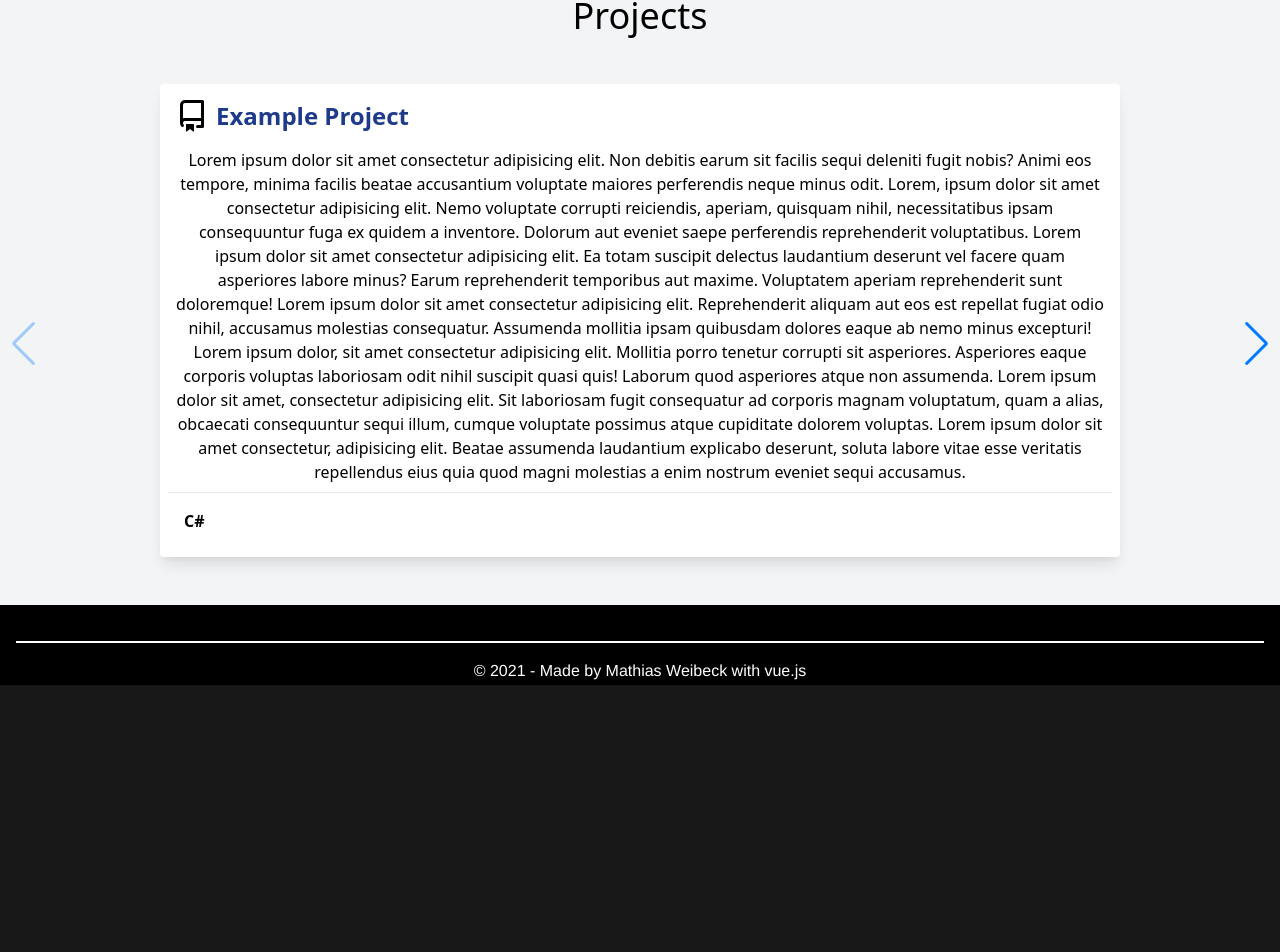
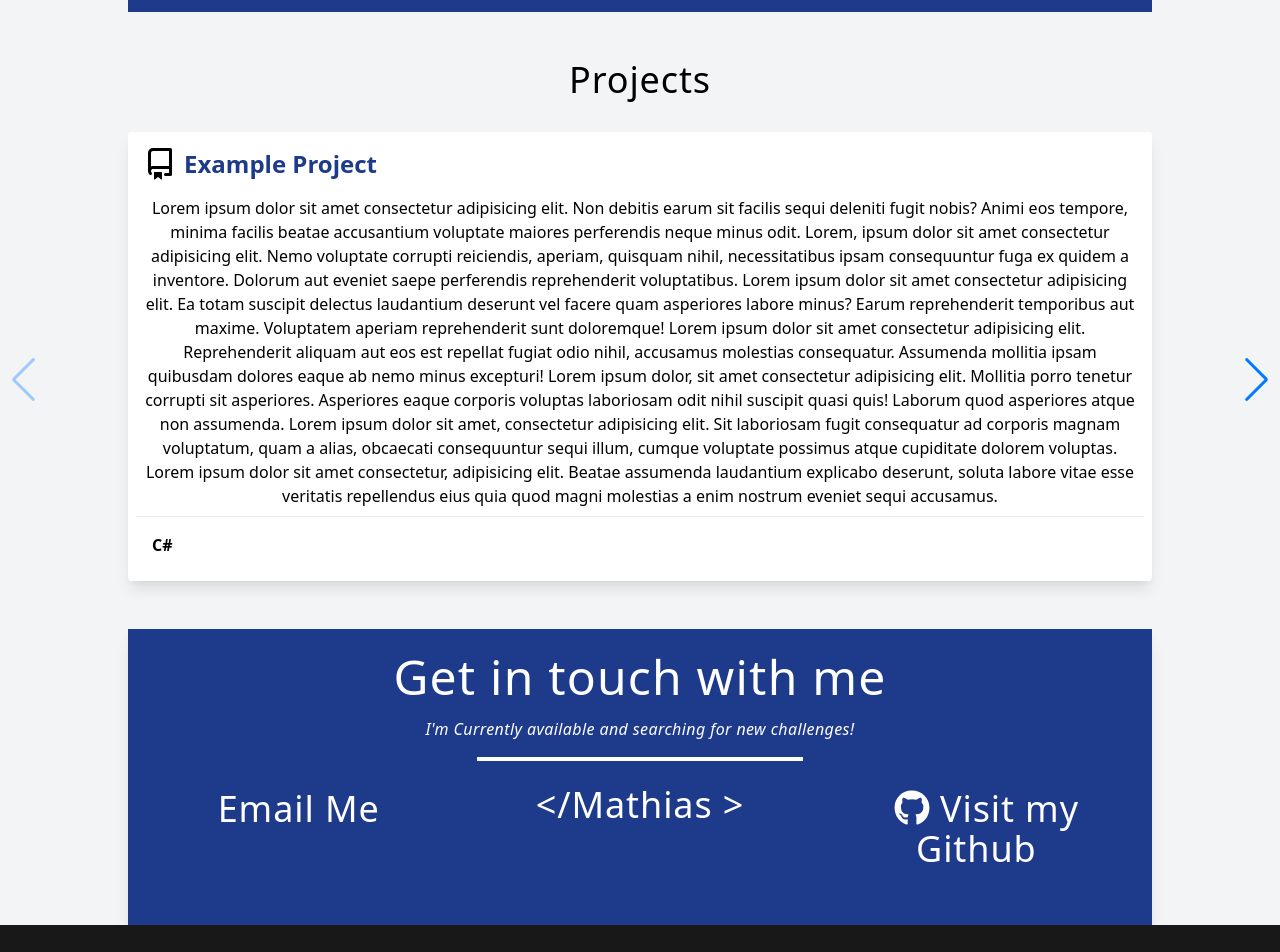
Before and after one commit to Weibeck/Portfolio, a Vue app: page / in a window 1280 px wide. Shown: the part 1789-2741 px from the top of the page. Before the commit the page ends 2474 px from the top, so only its background shows below. Built offline with nearby package versions, Linux system fonts and the light colour scheme.

Commit message:
Added base of contact section, small fixes on css

```diff
--- a/src/App.vue
+++ b/src/App.vue
@@ -33,7 +33,7 @@
 
 methods: {
     handleScroll(){
-        if(window.pageYOffset>900){
+        if(window.pageYOffset>920){
             if(this.atTopOfPage) this.atTopOfPage = false
         }else{
             if(!this.atTopOfPage) this.atTopOfPage = true
@@ -79,7 +79,7 @@
 nav.scrolled {
   transition: ease-in 250ms;
 a{
-  color: rgba($color: black, $alpha: 1.0);
+  color: rgba($color: #181818, $alpha: 1.0);
 }
 a:hover {
   font-weight: 500;
--- /dev/null
+++ b/src/components/Contact.vue
@@ -0,0 +1,59 @@
+<template lang="">
+<div class="container mx-auto w-4/5">
+<div class="grid grid-cols-6 gap-4 h-auto gap-4 bg-blue-900 shadow-lg p-2 font-sans text-white">
+
+
+    <div class="col-span-6 pt-4">
+<h3 class="font-medium tracking-wide text-center text-5xl">
+    Get in touch with me
+</h3>
+</div>
+
+<div class="col-span-6">
+<h3 class="font-medium italic tracking-wide text-center text-1xl">
+    I'm Currently available and searching for new challenges!
+</h3>
+</div>
+
+    <div class="col-span-2 pb-12 pt-8">
+        <p class="text-center">
+        <a href="mailto:weibeck@outlook.com" class="font-sans tracking-wide w-auto text-left text-4xl font-light btn-footer">
+            Email Me
+        </a>
+        </p>
+    </div>
+
+<div class="col-span-2">
+<div class="border-t-4 border-white pt-6">
+<p class="text-center font-sans tracking-wide w-auto text-left text-4xl font-light">
+    &lt;/Mathias &gt;
+</p>
+</div>
+</div>
+
+<div class="col-span-2 pb-12 pt-8">
+    <p class="text-center">
+      <a href="" class="font-sans tracking-wide w-auto text-left text-4xl font-light btn-footer">
+         <fa :icon="['fab', 'github']" size="xl" href="#" /> Visit my Github
+      </a>
+    </p>
+</div>
+
+</div>
+</div>
+
+</template>
+<script>
+export default {
+
+}
+</script>
+<style lang="scss">
+    .btn-footer{
+        padding: 10px;
+        transition: 150ms ease;
+    }
+    .btn-footer:hover{
+        color: black;
+    }
+</style>
--- a/src/components/Footer.vue
+++ b/src/components/Footer.vue
@@ -1,5 +1,5 @@
 <template lang="">
-    <div class="footer bg-black relative pt-1 border-b-2 border-black">
+    <div class="footer footer-bg relative pt-1 border-b-2 border-black">
         <div class="container mx-auto p-4 flex flex-col items-center">
 
         </div>
@@ -23,6 +23,8 @@
 
 }
 </script>
-<style lang="">
-
+<style lang="scss">
+    .footer-bg{
+        background-color: #181818;
+    }
 </style>
--- a/src/components/GithubCard.vue
+++ b/src/components/GithubCard.vue
@@ -1,5 +1,5 @@
 <template lang="">
-<div class="grid grid-cols-1 w-3/4 h-auto bg-white shadow-lg rounded p-2 font-sans mx-auto mb-12">
+<div class="grid grid-cols-1 h-auto bg-white shadow-lg rounded w-4/5 p-2 font-sans mx-auto mb-12">
 
 <!-- Title Slot -->
 <div class="flex min-h-full p-2">
@@ -31,7 +31,7 @@
 
 <footer class="text-left p-4 font-semibold">
   <slot name="footer">
-          Footah
+          Footer
   </slot>
 </footer>
 
--- a/src/components/Projects.vue
+++ b/src/components/Projects.vue
@@ -29,7 +29,7 @@
 
   <GithubCard>
 <template v-slot:title>
-Example Project
+Word Dictionary
 </template>
 
 <template v-slot:summary>
@@ -40,6 +40,7 @@
 Lorem ipsum dolor, sit amet consectetur adipisicing elit. Mollitia porro tenetur corrupti sit asperiores. Asperiores eaque corporis voluptas laboriosam odit nihil suscipit quasi quis! Laborum quod asperiores atque non assumenda.
 Lorem ipsum dolor sit amet, consectetur adipisicing elit. Sit laboriosam fugit consequatur ad corporis magnam voluptatum, quam a alias, obcaecati consequuntur sequi illum, cumque voluptate possimus atque cupiditate dolorem voluptas.
 Lorem ipsum dolor sit amet consectetur, adipisicing elit. Beatae assumenda laudantium explicabo deserunt, soluta labore vitae esse veritatis repellendus eius quia quod magni molestias a enim nostrum eveniet sequi accusamus.
+
 </template>
 
 <template v-slot:footer>
@@ -49,22 +50,6 @@
 
   </swiper-slide>
 
-  <swiper-slide>
-
-
-  </swiper-slide>
-
-  <swiper-slide>
-
-
-  </swiper-slide>
-
-  <swiper-slide>
-
-
-  </swiper-slide>
-
-  <swiper-slide>Slide 6</swiper-slide><swiper-slide>Slide 7</swiper-slide><swiper-slide>Slide 8</swiper-slide><swiper-slide>Slide 9</swiper-slide>
   </swiper>
 </template>
 
--- a/src/view/Home.vue
+++ b/src/view/Home.vue
@@ -46,7 +46,7 @@
 </div>
 
 <div class="about-me bg-gray-100">
-<div class="container mx-auto px-4 bg-white shadow-lg">
+<div class="container mx-auto px-4 bg-white shadow-lg w-4/5">
 <div class="grid grid-rows-3 grid-flow-col gap-4">
 <div class="row-span-3 py-8 pl-16">
 <img class="rounded-xl mx-auto shadow-xl" :src="CvImage" alt="Profile Picture" width="384" height="512">
@@ -136,7 +136,7 @@
   </template>
       </Modal>
 
-<div class="container mx-auto px-4 bg-blue-900 justify-center text-white mb-8">
+<div class="container mx-auto px-4 bg-blue-900 justify-center w-4/5 text-white mb-8">
 <div class="grid grid-cols-2 space-x-8">
 <!-- skill sets -->
 <div>
@@ -144,8 +144,8 @@
 <ProgressBar skill='HTML/CSS' percent="85%"></ProgressBar>
 <ProgressBar skill='JavaScript' percent="75%"></ProgressBar>
 <ProgressBar skill='C#' percent="50%"></ProgressBar>
-<ProgressBar skill='React.js' percent="45%"></ProgressBar>
-<ProgressBar skill='Vue.js' percent="50%"></ProgressBar>
+<ProgressBar skill='React.js' percent="35%"></ProgressBar>
+<ProgressBar skill='Vue.js' percent="55%"></ProgressBar>
 <ProgressBar skill='Phaser.js' percent="70%"></ProgressBar>
 </div>
 
@@ -185,13 +185,14 @@
 </div>
 </div>
 
-<div class="container mx-auto pt-4 w-3/4">
-  <h1 class="font-semi-bold text-center text-4xl pb-12 font-sans"> Projects  </h1>
+<div class="container mx-auto pt-4">
+  <h2 class="font-medium tracking-wide text-center text-4xl pb-8 font-sans"> Projects  </h2>
 </div>
+
 <!-- github cards -->
 <Projects></Projects>
 
-
+<Contact></Contact>
 
 <Footer></Footer>
 
@@ -211,6 +212,7 @@
     import TreeImage from '../assets/Tree.png'
     import HelmAweImage from '../assets/helm_of_awe.png'
     import VegvisirImage from '../assets/vegvisir.png'
+    import Contact from "../components/Contact.vue"
 
     export default {
         components: {
@@ -218,6 +220,7 @@
           Footer,
           Modal,
           Projects,
+          Contact
         },
 
   data() {
--- a/src/view/Resume.vue
+++ b/src/view/Resume.vue
@@ -4,12 +4,14 @@
        <div class="item">
            <div class="container mx-auto">
 
-       <div class="p-12">
-             <a href="https://raw.githubusercontent.com/Weibeck/resume/main/Mathias_Weibeck_CV.pdf" class="text-white float-right">Full Version (Download Here)</a>
-                    <div class="pt-12">
-                        <vue-pdf-embed :source="source1" />
-                    </div>
+       <div class="pt-16 pb-2 float-right">
+             <a href="https://raw.githubusercontent.com/Weibeck/resume/main/Mathias_Weibeck_CV.pdf" class="bg-gray-200 hover:bg-gray-400 text-gray-800 font-bold py-2 px-4 rounded inline-flex items-center"><svg class="fill-current w-4 h-4 mr-2" xmlns="http://www.w3.org/2000/svg" viewBox="0 0 20 20"><path d="M13 8V2H7v6H2l8 8 8-8h-5zM0 18h20v2H0v-2z"/></svg>
+  <span>Download</span></a>
+
        </div>
+            <div class="">
+               <vue-pdf-embed :source="source1" />
+            </div>
     </div>
 </div>
 
@@ -34,10 +36,5 @@
     body {
         background-color: #181818;
     }
-    .download-text{
-        color: #b3b3b3;
-    }
-    .download-text:hover{
-        color: #FFFFFF;
-    }
+
 </style>
```
